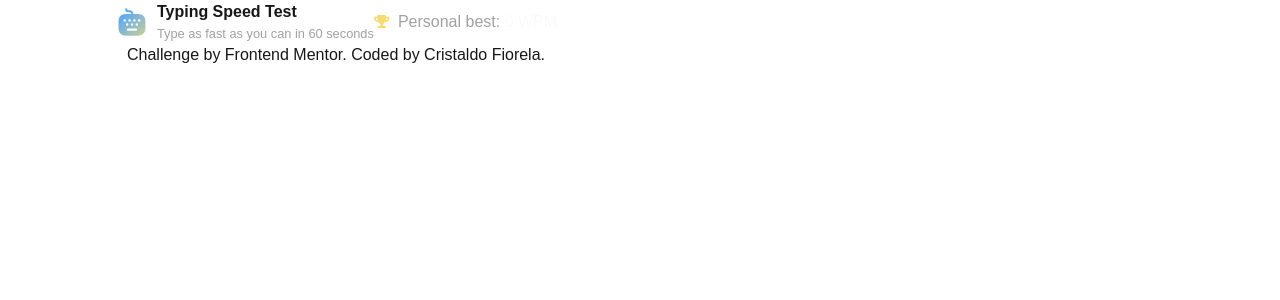
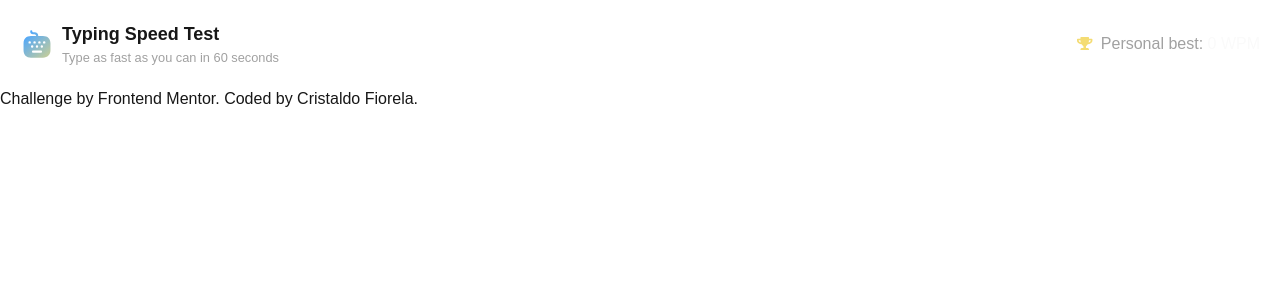
Before and after one commit to Cristaldo-Fiorela/typing-speed, a Next.js app: page / in a window 1280 px wide. Shown: the top 300 px of the page. Built offline with nearby package versions, Linux system fonts and the light colour scheme.

Commit message:
feat: add header container

```diff
--- a/app/layout.tsx
+++ b/app/layout.tsx
@@ -18,7 +18,7 @@ export const metadata: Metadata = {
 export default function RootLayout({ children }: LayoutProps<"/">) {
     return (
         <html lang="en" className={`${sora.variable} h-full antialiased`}>
-            <body className="min-h-full flex flex-col bg-neutral-900 text-neutral-50 md:w-2xl items-center">
+            <body className="min-h-full flex flex-col bg-neutral-900 text-neutral-50">
                 <Header />
                 {children}
                 {/*
--- a/components/layout/header.tsx
+++ b/components/layout/header.tsx
@@ -2,7 +2,8 @@ import Image from "next/image";
 
 export default function Header() {
     return (
-        <header className="flex justify-between">
+        <header className="flex justify-center  w-full">
+            <div className="flex justify-between w-full sm:p-5">
                 <div className="flex items-center gap-2">
                     <Image
                         src="/icons/logo-small.svg"
@@ -11,7 +12,7 @@ export default function Header() {
                         height={34}
                     />
                     <div className="flex flex-col">
-                    <h1 className="font-bold">Typing Speed Test</h1>
+                        <h1 className="font-bold text-lg">Typing Speed Test</h1>
                         <small className="text-neutral-400">
                             Type as fast as you can in 60 seconds
                         </small>
@@ -30,6 +31,7 @@ export default function Header() {
                         <span className="text-neutral-50">0 WPM</span>
                     </h2>
                 </div>
+            </div>
         </header>
     );
 }
```
Lines whose indentation alone changed are shown as unchanged.
